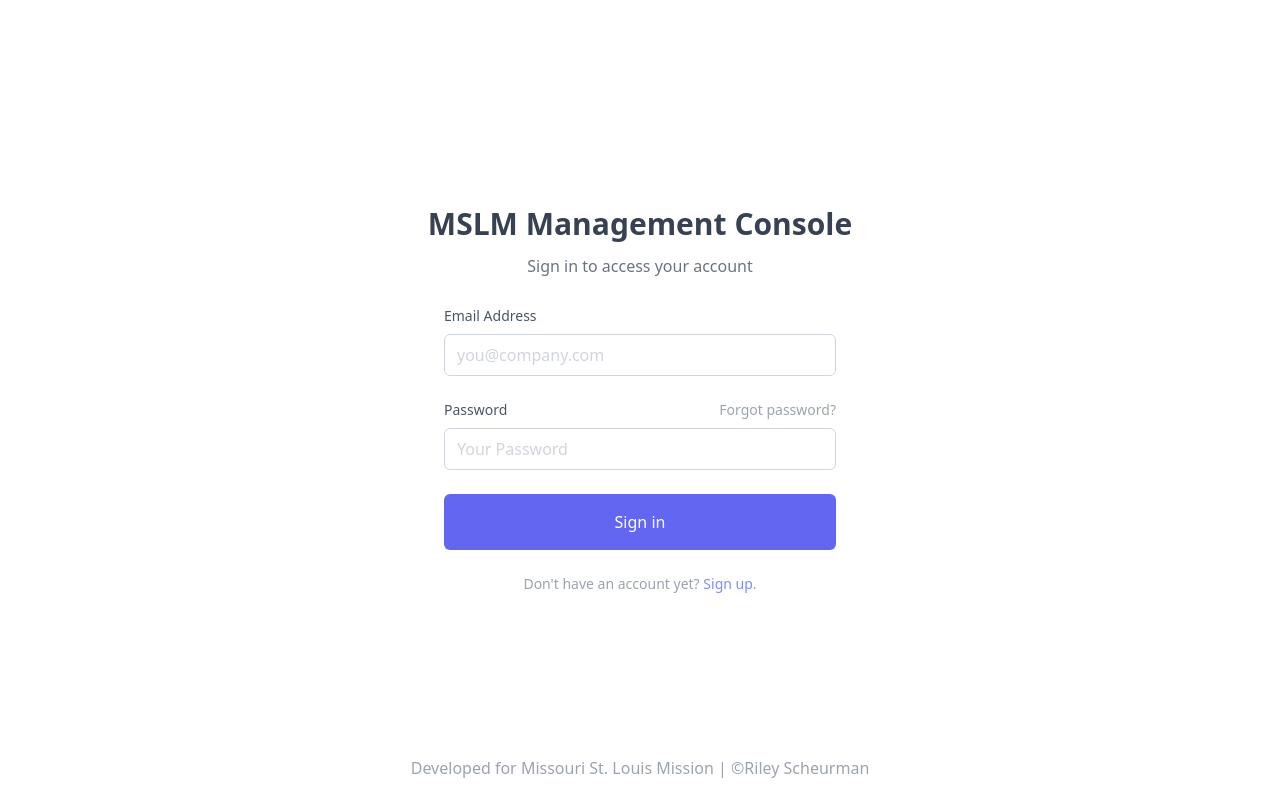
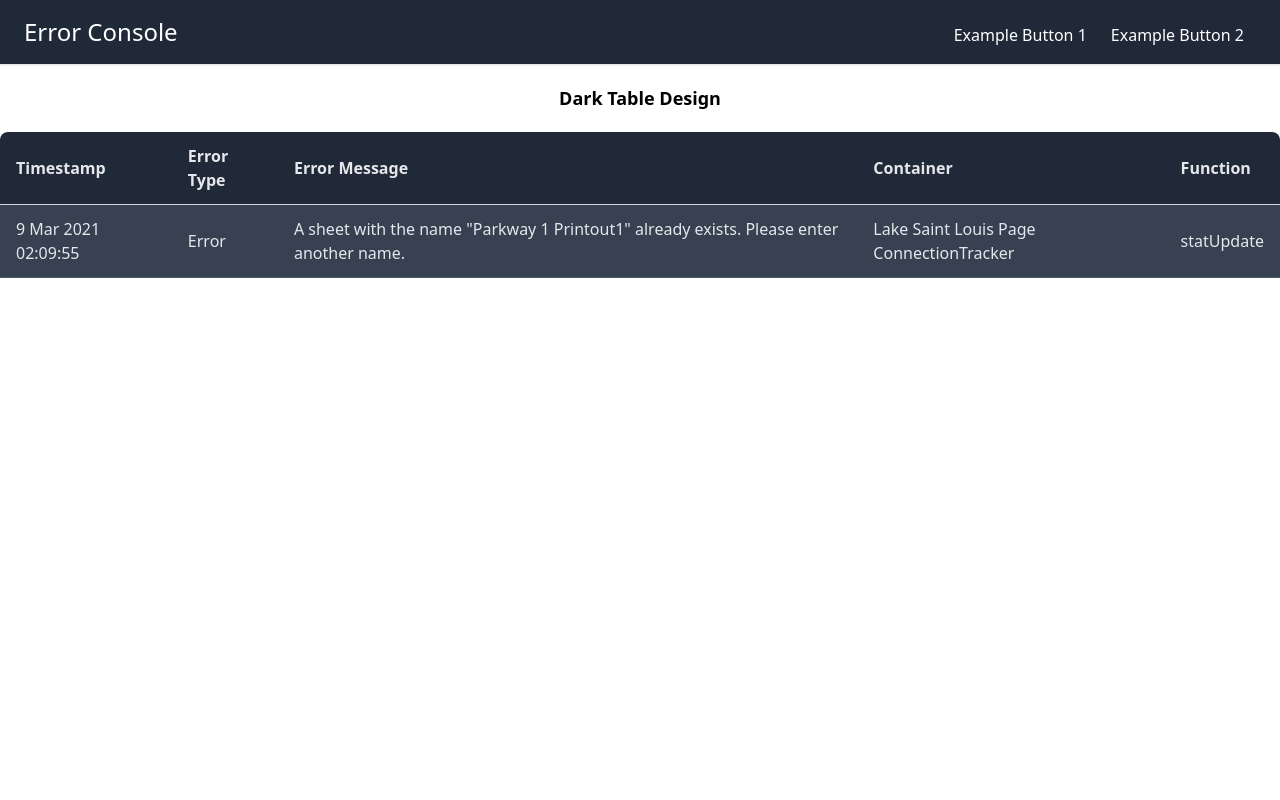
Before and after one commit to rscheurman/error-management-web, an Angular app: page / in a window 1280 px wide. Built offline with nearby package versions, Linux system fonts and the light colour scheme; what @tailwindcss/typography would draw is missing.

Commit message:
- set up initial error-dashboard user interface and design

```diff
--- a/src/app/app.component.html
+++ b/src/app/app.component.html
@@ -1 +1,2 @@
-<app-login></app-login>
+<!-- <app-login></app-login> -->
+<app-error-dashboard></app-error-dashboard>
--- a/src/app/pages/error-dashboard/error-dashboard.component.html
+++ b/src/app/pages/error-dashboard/error-dashboard.component.html
@@ -0,0 +1,27 @@
+<nav class="font-sans flex flex-col text-center sm:flex-row sm:text-left sm:justify-between py-4 px-6 bg-gray-800 shadow sm:items-baseline w-full">
+  <div class="mb-2 sm:mb-0">
+    <a href="/" class="text-2xl no-underline text-white hover:text-blue-dark">Error Console</a>
+  </div>
+  <div>
+    <a href="/" class="text-white hover:bg-blue-600 hover:text-white px-3 py-2 rounded-md text-large font-sans">Example Button 1</a>
+    <a href="/" class="text-white hover:bg-blue-600 hover:text-white px-3 py-2 rounded-md text-large font-sans">Example Button 2</a>
+  </div>
+</nav>
+
+<p class="text-lg text-center font-bold m-5">Dark Table Design</p>
+<table class="rounded-t-lg m-5 w-6/6 mx-auto bg-gray-800 text-gray-200">
+<tr class="text-left border-b border-gray-300">
+  <th class="px-4 py-3">Timestamp</th>
+  <th class="px-4 py-3">Error Type</th>
+  <th class="px-4 py-3">Error Message</th>
+  <th class="px-4 py-3">Container</th>
+  <th class="px-4 py-3">Function</th>
+</tr>
+<tr class="bg-gray-700 border-b border-gray-600">
+  <td class="px-4 py-3">9 Mar 2021 02:09:55</td>
+  <td class="px-4 py-3">Error</td>
+  <td class="px-4 py-3">A sheet with the name "Parkway 1 Printout1" already exists. Please enter another name.</td>
+  <td class="px-4 py-3">Lake Saint Louis Page ConnectionTracker</td>
+  <td class="px-4 py-3">statUpdate</td>
+</tr>
+</table>
```
